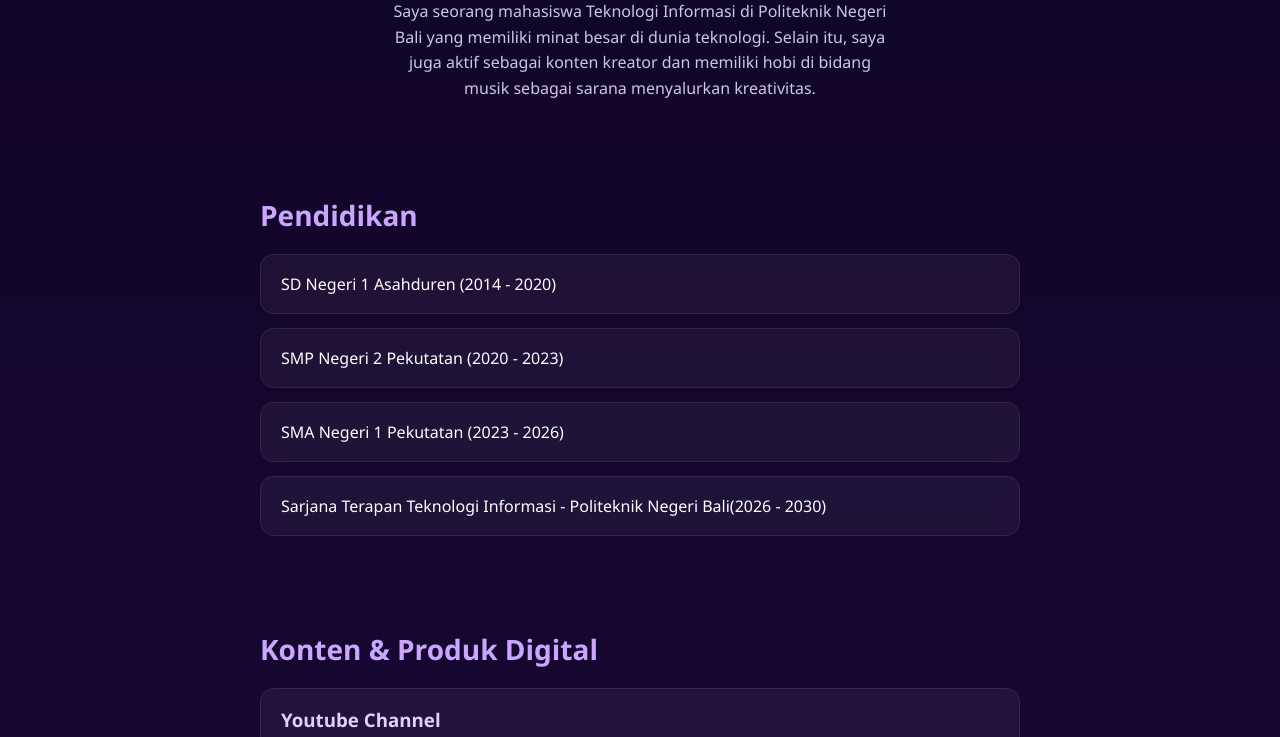
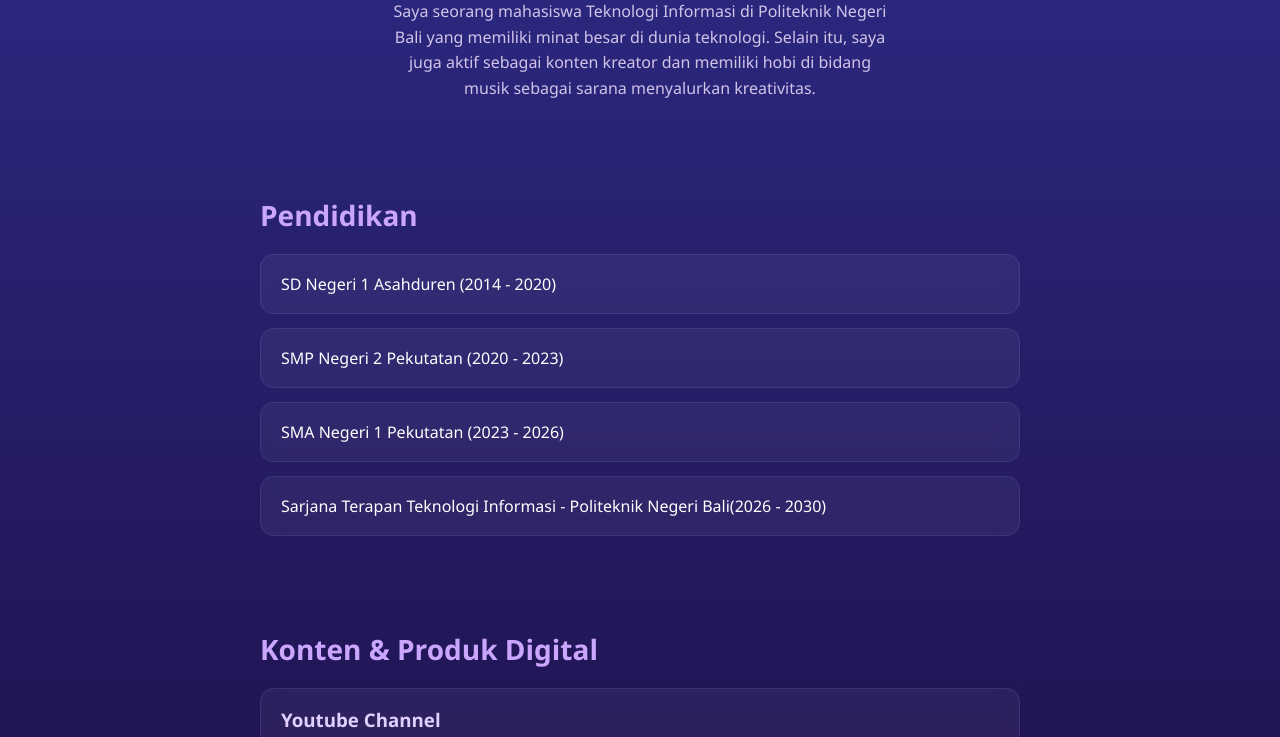
Before and after one commit to dedeanggra527-prog/anggra-website, a plain HTML site: page index.html in a window 1280 px wide. Shown: the part 326-1063 px from the top of the page. Drawn offline with Linux system fonts and the light colour scheme.

Commit message:
Update style.css
change color background

```diff
--- a/CSS/style.css
+++ b/CSS/style.css
@@ -8,7 +8,7 @@
 
 /* BACKGROUND UNGU MODERN */
 body {
-    background: linear-gradient(180deg, #0f0524, #1a0838, #12062b);
+    background: linear-gradient(180deg, #2f2f8f, #1a0838, #12062b);
     color: white;
 }
 
```
